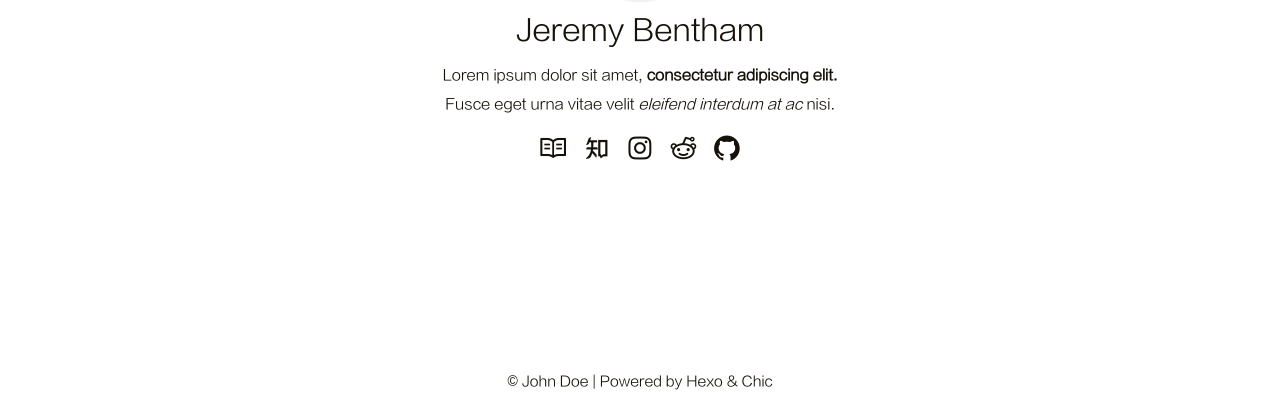
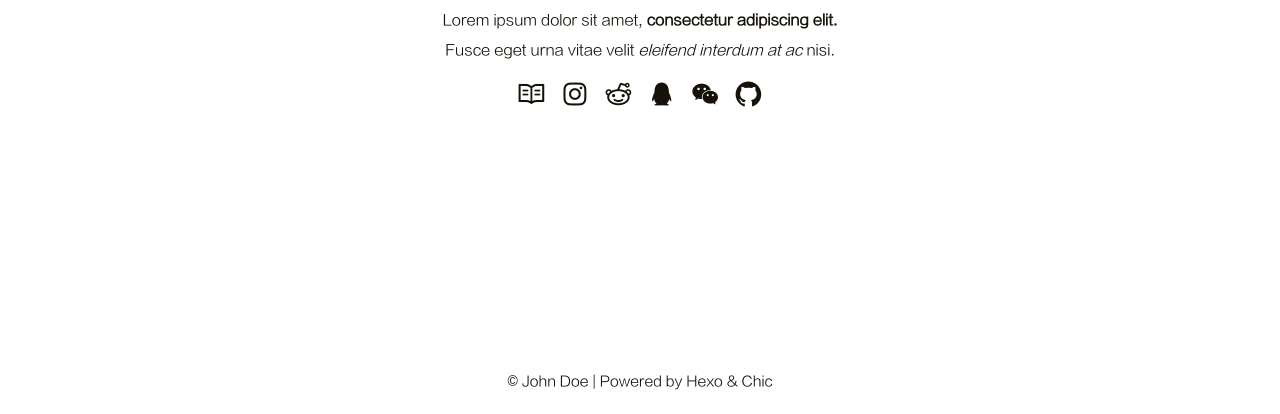
Before and after one commit to kina0929/kina0929.github.io, a plain HTML site: page index.html in a window 1280 px wide. Shown: the part 386-800 px from the top of the page. Drawn offline with Linux system fonts and the light colour scheme.

Commit message:
Site updated: 2024-03-29 15:01:02

```diff
--- a/index.html
+++ b/index.html
@@ -143,13 +143,6 @@
 
                     </a>
 
-                    <a class="link-item" title="ZhiHu" target="_blank" rel="noopener" href="https://www.zhihu.com/people/sirice">
-
-
-                            <i class="iconfont icon-zhihu"></i>
-
-                    </a>
-
                     <a class="link-item" title="Instagram" href="">
 
 
@@ -164,7 +157,21 @@
 
                     </a>
 
-                    <a class="link-item" title="Github" target="_blank" rel="noopener" href="https://github.com/Siricee">
+                    <a class="link-item" title="QQ" target="_blank" rel="noopener" href="https://qm.qq.com/q/yyP7M29NyE">
+
+
+                            <i class="iconfont icon-qq"></i>
+
+                    </a>
+
+                    <a class="link-item" title="WeChat" href="">
+
+
+                            <i class="iconfont icon-wechat"></i>
+
+                    </a>
+
+                    <a class="link-item" title="Github" target="_blank" rel="noopener" href="https://github.com/kina0929">
 
 
                             <i class="iconfont icon-github"></i>
```
Also changed, not shown: image/avatar.jpeg (deleted), image/avatar.jpg (added).
